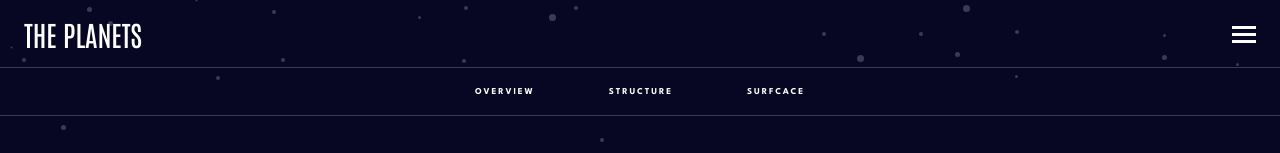
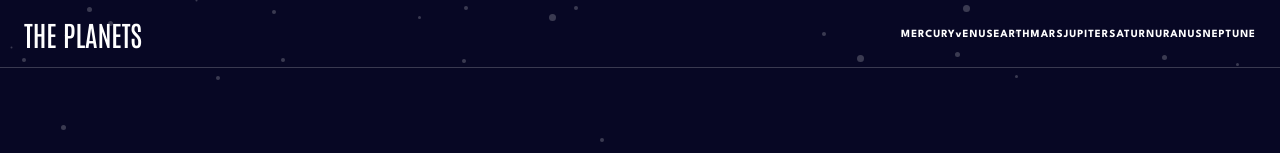
Before and after one commit to GIGAKLIBADZE/planets-fact-side, a React (Vite) app: page /1 in a window 1280 px wide. Shown: the top 153 px of the page. Built offline with nearby package versions, Linux system fonts and the light colour scheme.

Commit message:
change layout for a tablet version

```diff
--- a/src/components/HeaderLayoutStyles.tsx
+++ b/src/components/HeaderLayoutStyles.tsx
@@ -1,4 +1,4 @@
-import styled, { css } from "styled-components";
+import styled from "styled-components";
 
 export const Container = styled.div`
   display: flex;
--- a/src/components/MainLayoutStyles.tsx
+++ b/src/components/MainLayoutStyles.tsx
@@ -31,4 +31,8 @@ export const Title = styled.h1`
 export const Burger = styled.img`
   width: 2.4rem;
   height: 1.7rem;
+
+  @media (min-width: 768px) {
+    display: none;
+  }
 `;
--- a/src/components/Parent.tsx
+++ b/src/components/Parent.tsx
@@ -2,12 +2,15 @@ import React from "react";
 import HeaderLayout from "../pages/HeaderLayout";
 import Planet from "../pages/Planet";
 import { useState } from "react";
+import { useMediaQuery } from "@mui/material";
 
 const Parent: React.FC = () => {
   const [filter, setFilter] = useState<string>("OVERVIEW");
+  const media = useMediaQuery("(min-width: 768px)");
+
   return (
     <>
-      <HeaderLayout filter={filter} setFilter={setFilter} />
+      {media ? null : <HeaderLayout filter={filter} setFilter={setFilter} />}
       <Planet filter={filter} />
     </>
   );
--- a/src/components/TabletMenu.tsx
+++ b/src/components/TabletMenu.tsx
@@ -4,7 +4,7 @@ import { Planet, PlanetMenuContainer, Title } from "./TabletMenuStyles";
 const TabletMenu: React.FC = () => {
   return (
     <>
-      <Title>THE PLANETS</Title>
+      {/* <Title>THE PLANETS</Title> */}
       <PlanetMenuContainer>
         <Planet>MERCURY</Planet>
         <Planet>vENUS</Planet>
--- a/src/components/TabletMenuStyles.tsx
+++ b/src/components/TabletMenuStyles.tsx
@@ -1,13 +1,13 @@
 import styled from "styled-components";
 
-export const Title = styled.h1`
-  font-size: 2.8rem;
-  font-weight: 500;
-  line-height: normal;
-  letter-spacing: -1.05px;
-  color: #fff;
-  font-family: "Antonio";
-`;
+// export const Title = styled.h1`
+//   font-size: 2.8rem;
+//   font-weight: 500;
+//   line-height: normal;
+//   letter-spacing: -1.05px;
+//   color: #fff;
+//   font-family: "Antonio";
+// `;
 
 export const PlanetMenuContainer = styled.nav`
   display: flex;
--- a/src/layout/MainLayout.tsx
+++ b/src/layout/MainLayout.tsx
@@ -7,22 +7,31 @@ import Planet from "../pages/Planet";
 import Menu from "../components/Menu";
 import GlobalStyles from "../Globaltyles";
 import data from "../data.json";
-// import HeaderLayout from "../pages/HeaderLayout";
-// import Header from "../components/Header";
+import TabletMenu from "../components/TabletMenu";
+// import useMediaQuery from "@material-ui/core/useMediaQuery";
+import { useMediaQuery } from "@mui/material";
 
 const MainLayout: React.FC = () => {
   const [mobile, setMobile] = useState<boolean>(false);
+  const tablet = useMediaQuery("(min-width: 768px)");
+  console.log(tablet);
 
   return (
     <>
       <GlobalStyles />
       <Header>
         <Title>THE PLANETS</Title>
-        <Burger
-          src={Hamburger}
-          alt="Hamburger"
-          onClick={() => setMobile(!mobile)}
-        />
+
+        {tablet ? (
+          <TabletMenu />
+        ) : (
+          // <p>Hello</p>
+          <Burger
+            src={Hamburger}
+            alt="Hamburger"
+            onClick={() => setMobile(!mobile)}
+          />
+        )}
       </Header>
       {mobile ? <Menu mobile={mobile} setMobile={setMobile} /> : <Outlet />}
     </>
--- a/src/pages/HeaderLayout.tsx
+++ b/src/pages/HeaderLayout.tsx
@@ -1,6 +1,6 @@
 import React from "react";
 import { Outlet } from "react-router-dom";
-import { Container, Text, TextPaddle } from "../components/HeaderLayoutStyles";
+import { Container, Text } from "../components/HeaderLayoutStyles";
 import { useParams } from "react-router-dom";
 import data from "../data.json";
 
@@ -12,7 +12,6 @@ const HeaderLayout: React.FC<{
 
   const planet = data.find((d) => d.name === name);
   const planetName = planet?.name;
-  console.log(planetName);
 
   return (
     <>
@@ -21,7 +20,6 @@ const HeaderLayout: React.FC<{
           planetName={planetName}
           onClick={() => setFilter("OVERVIEW")}
           className={filter === "OVERVIEW" ? "textAfter" : ""}
-          // style={{ color: planet?.name === "MERCURY" ? "red" : "white" }}
         >
           OVERVIEW
         </Text>
```
